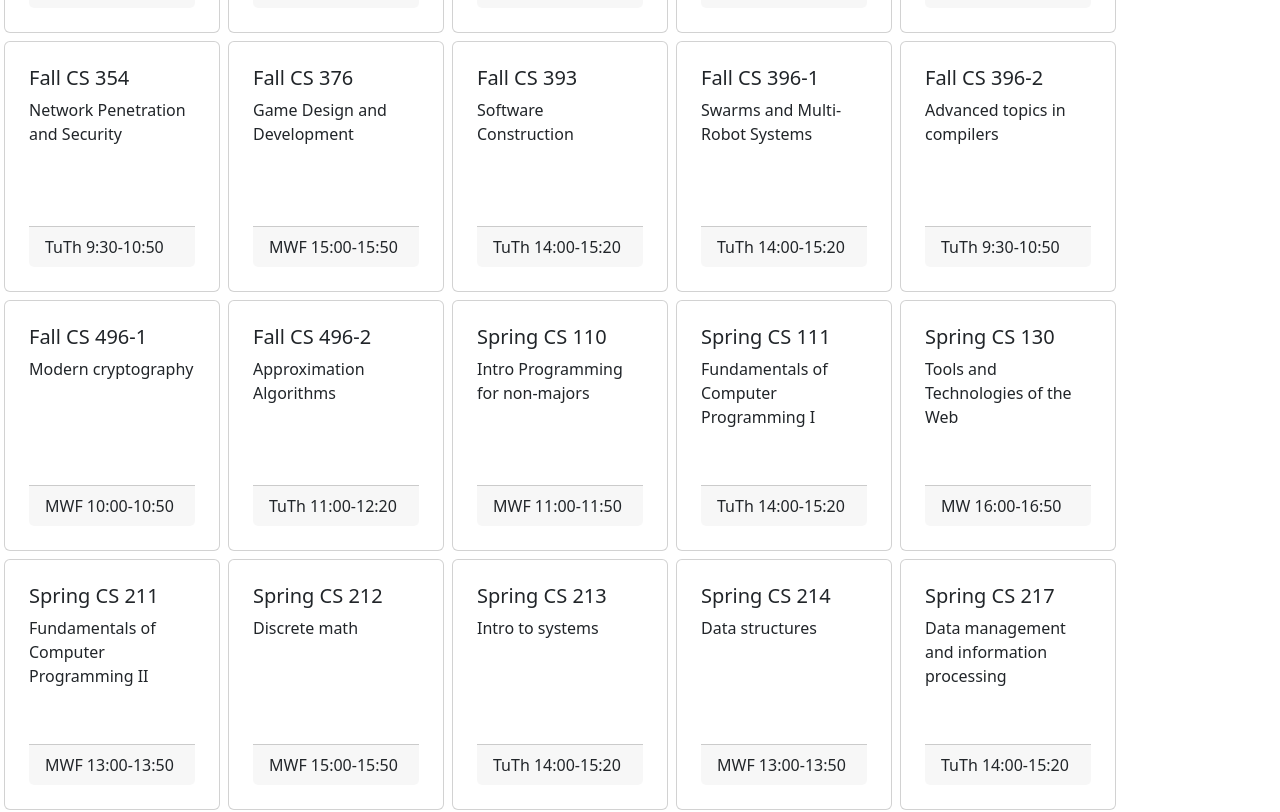
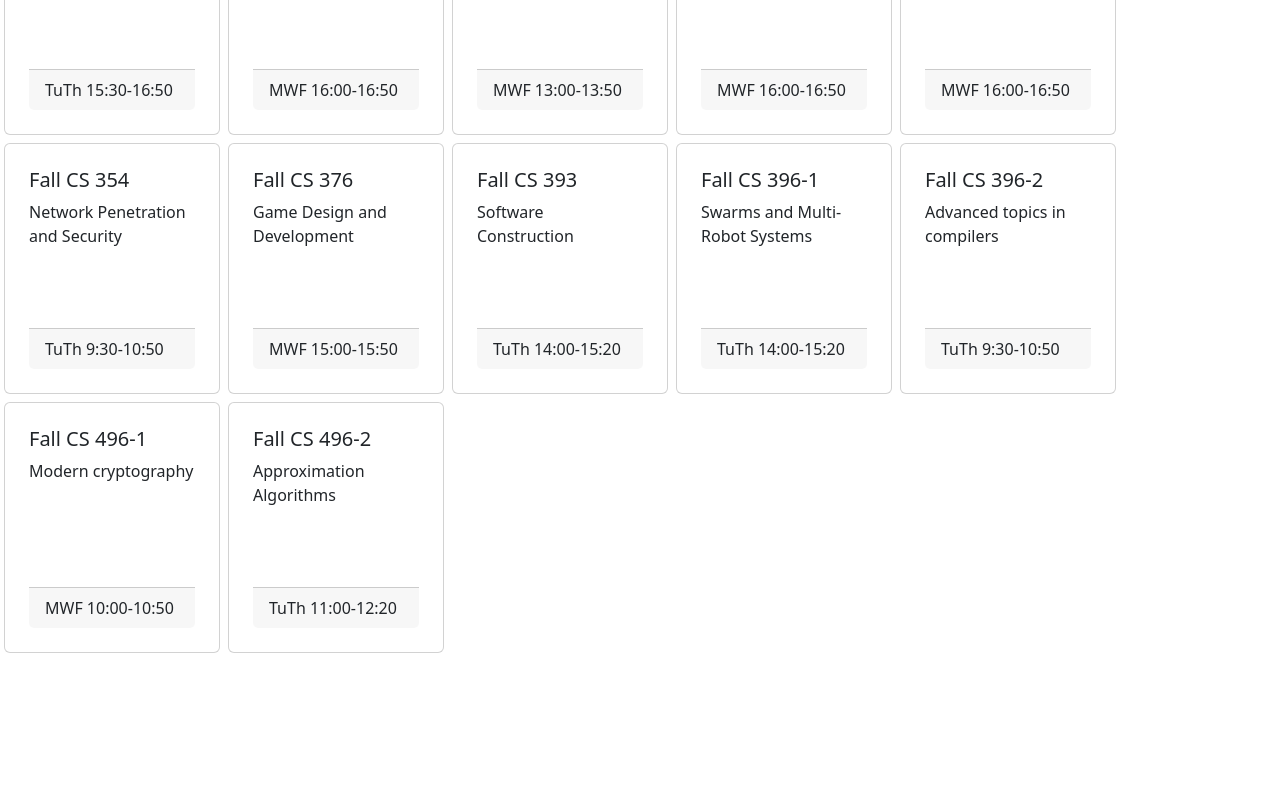
Before and after one commit to glazialuna/microyue-app, a React (Create React App) app: page / in a window 1280 px wide. Shown: the part 999-1811 px from the top of the page. After the commit the page ends 1656 px from the top, so only its background shows below. Built offline with nearby package versions, Linux system fonts and the light colour scheme.

Commit message:
combine term filter and course selection

```diff
--- a/src/App.js
+++ b/src/App.js
@@ -72,8 +72,7 @@ function App(){
     <QueryClientProvider client={queryClient}>
       <div>
         {/* <Main></Main> */}
-        {/* <TermPage courses={datas.courses}></TermPage> */}
-        <SelectedPage courses={datas.courses}></SelectedPage>
+        <TermPage courses={datas.courses}></TermPage>
       </div>
     </QueryClientProvider>
   );
--- a/src/components/TermFilter.js
+++ b/src/components/TermFilter.js
@@ -1,5 +1,6 @@
 import {useState} from "react";
-import CourseList from "./CourseList";
+// import CourseList from "./CourseList";
+import SelectedPage from "./CourseSelection";
 
 const terms = ['Fall', 'Spring', 'Winter'];
 const TermButton = ({term, termChoice, setTerm}) => (
@@ -30,7 +31,7 @@ const TermPage = ({courses}) =>{
         <div>
             <TermSelector termChoice={termChoice} setTerm={setTerm}></TermSelector>
             <h1>{termChoice}</h1>
-            <CourseList courses={filterTerm}></CourseList>
+            <SelectedPage courses={filterTerm}></SelectedPage>
         </div>
     );
 };
```
